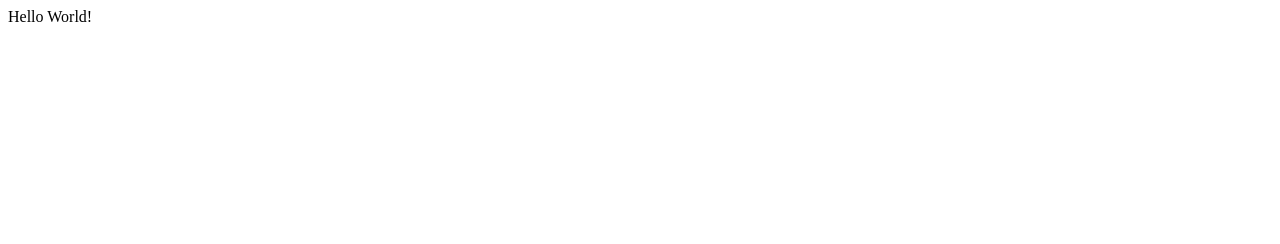
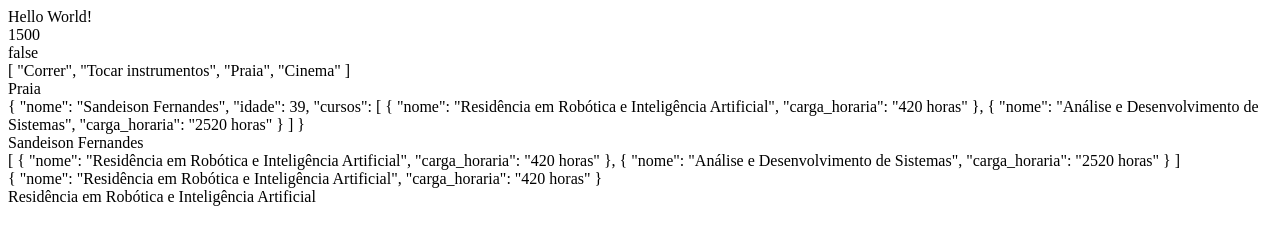
Before and after one commit to SANDEISON/curso_vue.js, a plain HTML site: page index.html in a window 1280 px wide. Drawn offline with nearby package versions, Linux system fonts and the light colour scheme.

Commit message:
Atualização Aula_1

```diff
--- a/index.html
+++ b/index.html
@@ -1,3 +1,35 @@
+<!--
+  <!DOCTYPE html>
+  <html lang="pt-BR">
+  <head>
+    <title>Minha primeira página Vue</title>
+  </head>
+  <body>
+
+    <div id="app">
+      {{ message }}
+    </div>
+
+    <script src="https://unpkg.com/vue@3/dist/vue.global.js"></script>
+
+    <script>
+      const app = Vue.createApp({
+        data() {
+          return {
+            message: "Hello World!"
+          }
+        }
+      })
+
+    app.mount('#app')
+
+    </script>
+  </body>
+  </html>
+-->
+
+
+
 <!DOCTYPE html>
 <html lang="pt-BR">
 <head>
@@ -6,7 +38,16 @@
 <body>
 
   <div id="app">
-    {{ message }}
+    {{ message }}<br/>
+    {{ valorTotal }}<br/>
+    {{ logado }}<br/>
+    {{ passatempos }}<br/>
+    {{ passatempos[2] }}<br/>
+    {{ perfil }}<br/>
+    {{ perfil.nome }}<br/>
+    {{ perfil.cursos }}<br/>
+    {{ perfil.cursos[0] }}<br/>
+     {{ perfil.cursos[0].nome }}<br/>
   </div>
 
   <script src="https://unpkg.com/vue@3/dist/vue.global.js"></script>
@@ -15,7 +56,33 @@
     const app = Vue.createApp({
       data() {
         return {
-          message: "Hello World!"
+          message: "Hello World!",
+          valorTotal: 1500,
+          logado: false,
+          passatempos:[
+            'Correr',
+            'Tocar instrumentos',
+            'Praia',
+            'Cinema'
+          ],
+          perfil:{
+            nome: 'Sandeison Fernandes',
+            idade: 39,
+            cursos:[
+
+              {
+                nome: 'Residência em Robótica e Inteligência Artificial',
+                carga_horaria: '420 horas'
+              },
+              {
+                nome: 'Análise e Desenvolvimento de Sistemas',
+                carga_horaria: '2520 horas'
+              }
+
+            ]
+
+          }
+
         }
       }
     })
```
Also changed, not shown: 1 other file.
